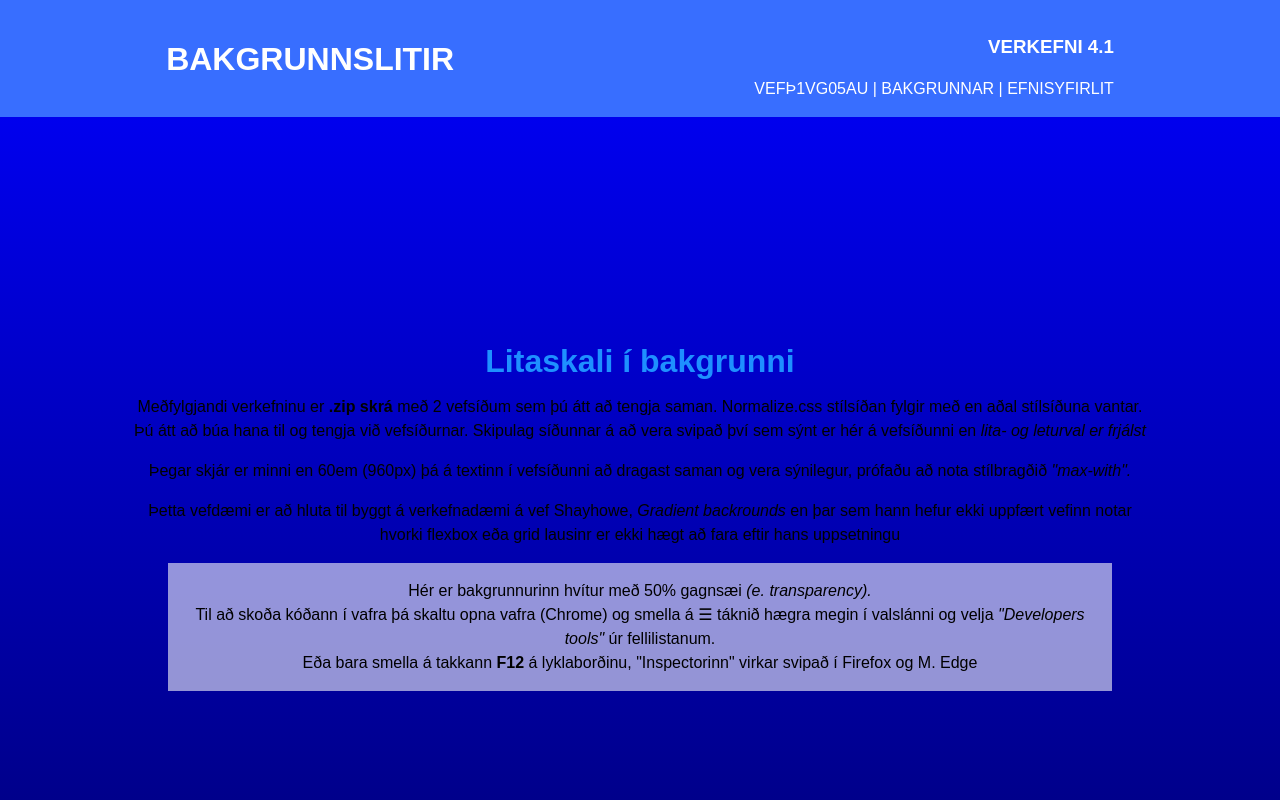
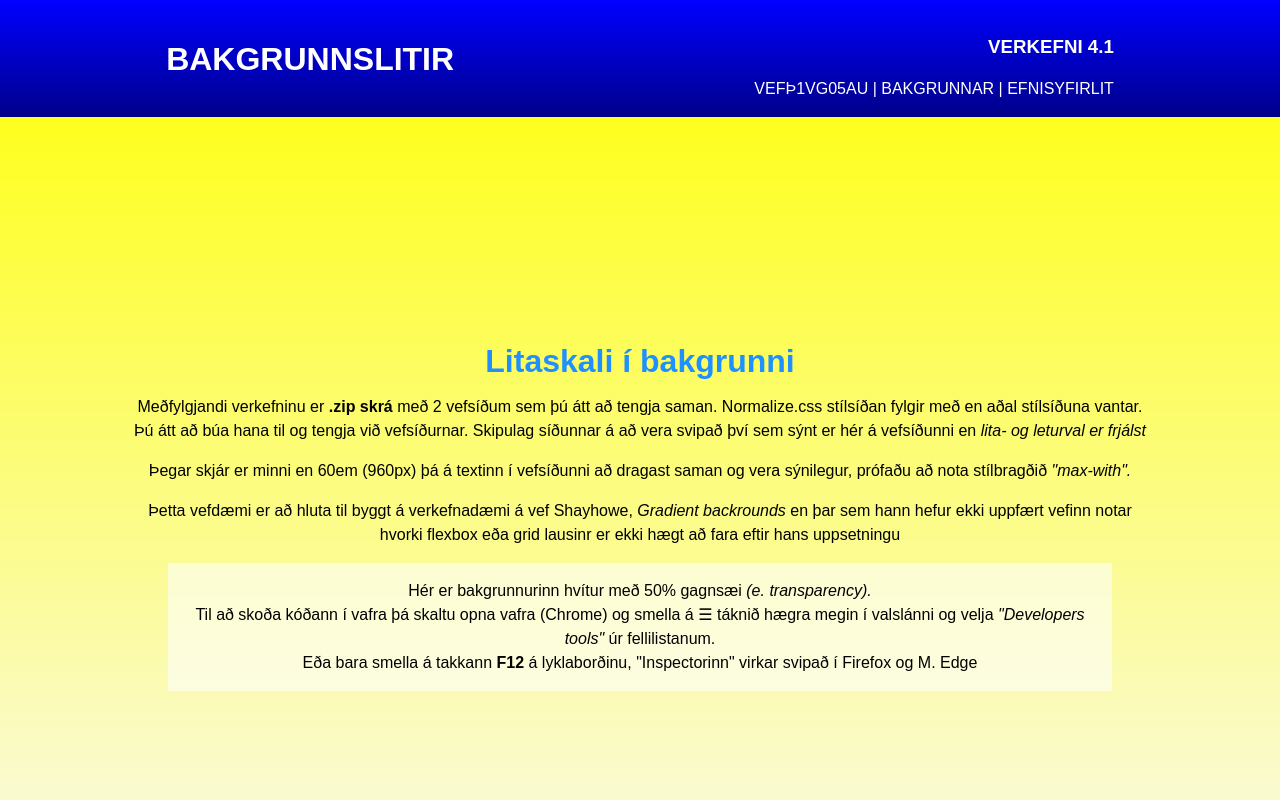
Before and after one commit to tristanpn02/VEF-1VG05AU-verk4, a plain HTML site: page index.html in a window 1280 px wide. Shown: the top 800 px of the page. Drawn offline with Linux system fonts and the light colour scheme.

Commit message:
background gradient change

```diff
--- a/css/main.css
+++ b/css/main.css
@@ -7,8 +7,7 @@ body {
 }
 
 body {
-    background: rgb(195, 171, 34);
-    background: linear-gradient(blue, darkblue);
+    background: linear-gradient(yellow, lightgoldenrodyellow);
     background-repeat: no-repeat;
     background-attachment: fixed;
     margin: auto;
@@ -19,8 +18,7 @@ body {
 /* Head, foot and nav */
 
 .head {
-    background: rgb(56, 110, 255);
-    background: linear-gradient(circle, rgba(56, 110, 255, 1) 0%, rgba(38, 159, 238, 1) 83%);
+    background: linear-gradient(blue, darkblue);
     display: grid;
     grid-auto-flow: column;
     padding: 1em;
```
